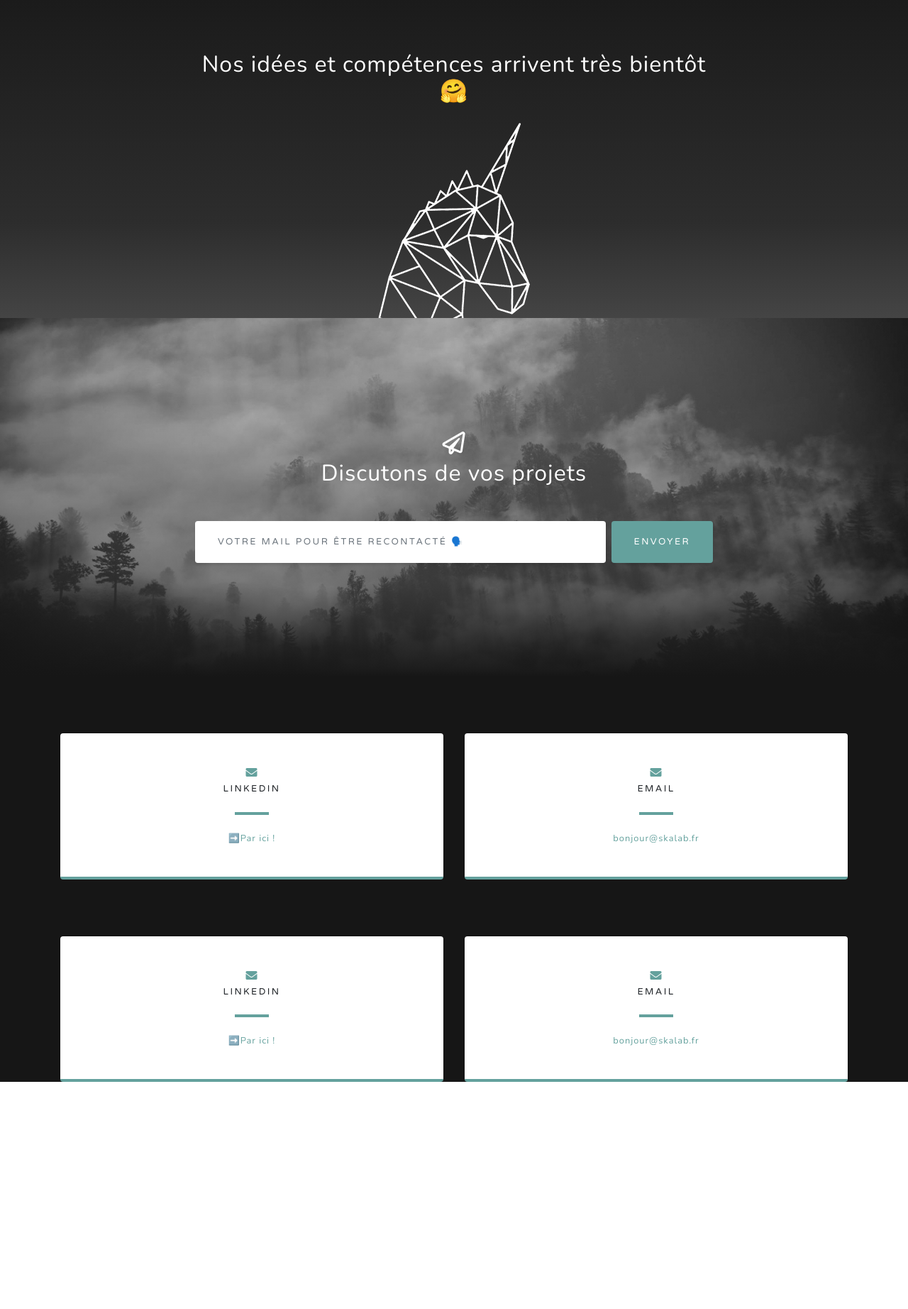
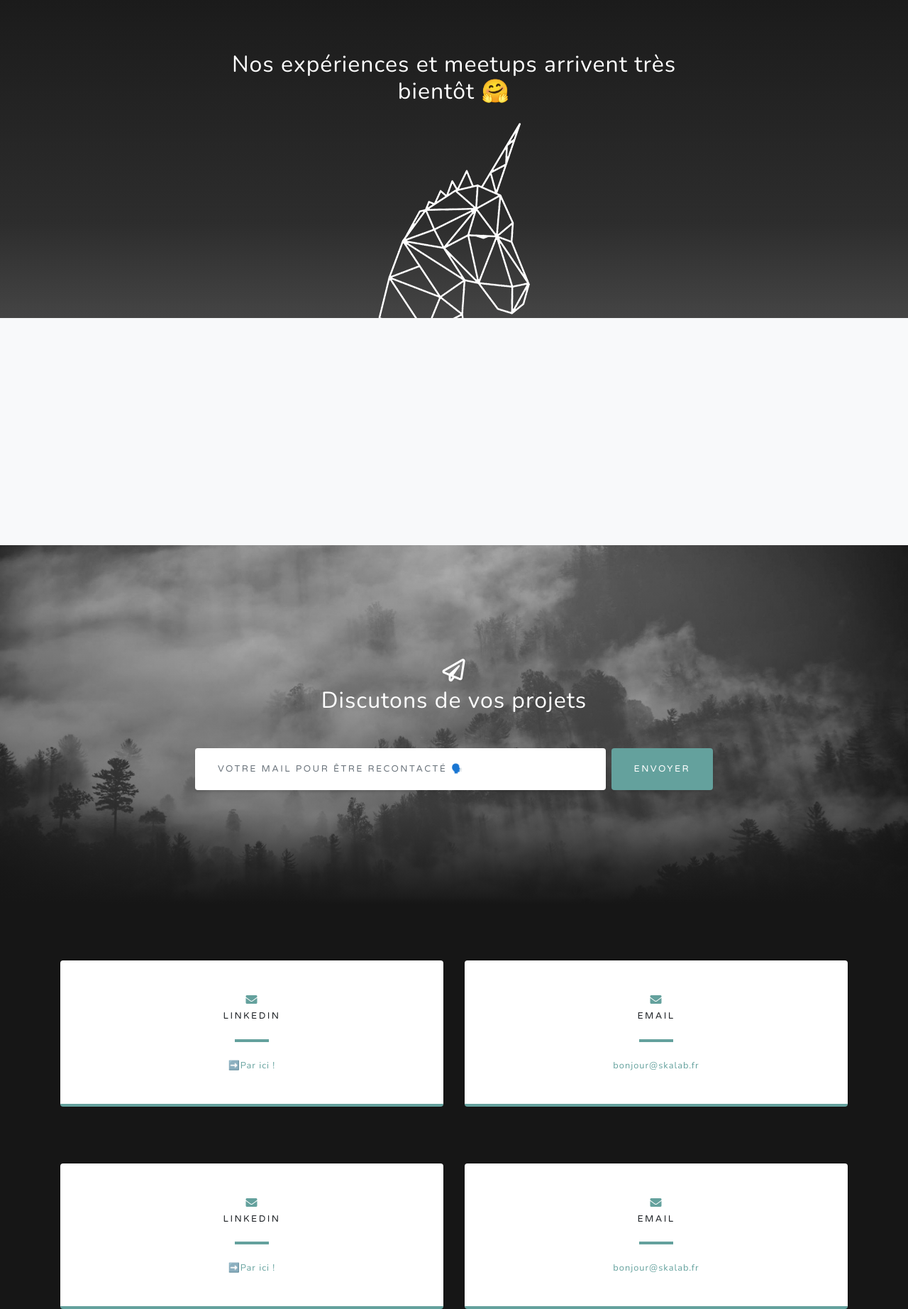
Before and after one commit to skalab/website, a PHP site: page /blog.php in a window 1280 px wide. Shown: the part 88-1932 px from the top of the page at 71% size. Before the commit the page ends 1612 px from the top, so only its background shows below. Run offline with PHP 8.4, Linux system fonts and the light colour scheme; some libraries are stand-ins or nearby versions.

Commit message:
Updated blog and navbar content

```diff
--- a/blog.php
+++ b/blog.php
@@ -33,11 +33,15 @@
     <div class="container">
       <div class="row">
         <div class="col-lg-8 mx-auto">
-          <h2 class="text-white mb-4">Nos idées et compétences arrivent très bientôt 🤗</h2>
+          <h2 class="text-white mb-4">Nos expériences et meetups arrivent très bientôt 🤗</h2>
         </div>
       </div>
       <img src="img/myunicorn.png" class="img-fluid" alt="Startup tech unicorn">
     </div>
+  </section>
+
+  <section id="projects" class="projects-section bg-light">
+    <div class="container"></div>
   </section>
 
   <!-- Signup Section -->
--- a/inc/navbar.inc.html
+++ b/inc/navbar.inc.html
@@ -8,19 +8,19 @@
     <div class="collapse navbar-collapse" id="navbarResponsive">
       <ul class="navbar-nav ml-auto">
         <li class="nav-item">
-          <a class="nav-link js-scroll-trigger" href="index.html#about">Principes et valeurs</a>
+          <a class="nav-link js-scroll-trigger" href="https://skalab.fr/#about">Principes et valeurs</a>
         </li>
         <li class="nav-item">
-          <a class="nav-link js-scroll-trigger" href="index.html#projects">Nos services</a>
+          <a class="nav-link js-scroll-trigger" href="https://skalab.fr/#projects">Nos services</a>
         </li>
         <li class="nav-item">
-          <a class="nav-link js-scroll-trigger" href="blog.php">Blog</a>
+          <a class="nav-link js-scroll-trigger" href="https://blog.skalab.fr/">Blog</a>
         </li>
         <li class="nav-item">
-          <a class="nav-link js-scroll-trigger" href="blog.php">Meetups</a>
+          <a class="nav-link js-scroll-trigger" href="https://blog.skalab.fr/">Meetups</a>
         </li>
         <li class="nav-item">
-          <a class="nav-link js-scroll-trigger" href="index.html#signup">Contact</a>
+          <a class="nav-link js-scroll-trigger" href="https://skalab.fr/#signup">Contact</a>
         </li>
       </ul>
     </div>
```
